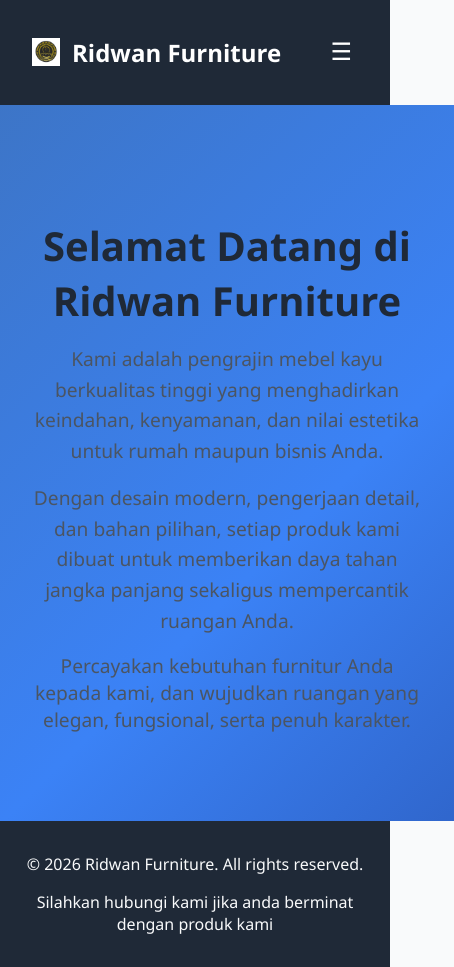
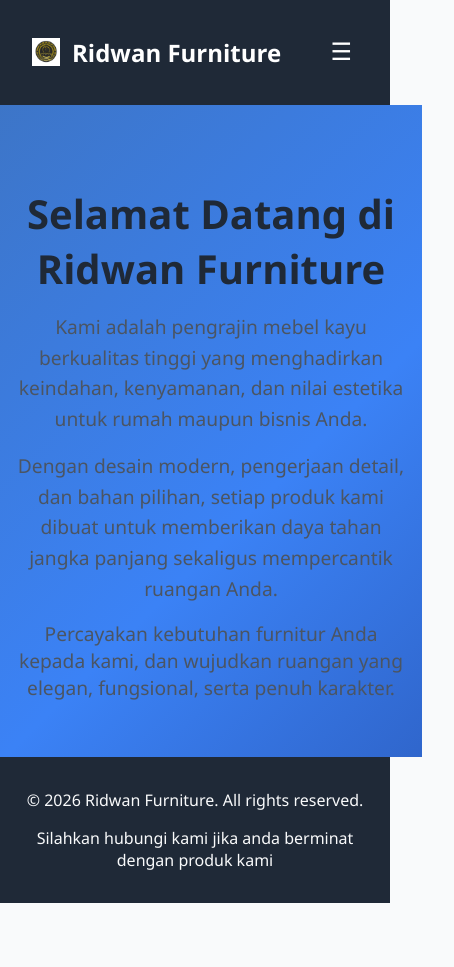
Before and after one commit to ilhamsurya0602-ctrl/ASUS, a React (Vite) app: page / in a window 390 px wide. Shown: the whole page, 454 px wide, since content can reach past the window. After the commit the page ends 903 px from the top, so only its background shows below. Built offline with nearby package versions, Linux system fonts and the light colour scheme.

Commit message:
update home section

```diff
--- a/src/App.jsx
+++ b/src/App.jsx
@@ -1,9 +1,9 @@
 import { BrowserRouter, Routes, Route } from "react-router-dom";
 import Navbar from "./components/Navbar";
+import Footer from "./components/Footer";
 import Home from "./pages/Home";
 import Portfolio from "./pages/Portfolio";
 import Contact from "./pages/Contact";
-import Footer from "./components/Footer";
 function App() {
   return (
     <BrowserRouter>
--- a/src/home.css
+++ b/src/home.css
@@ -5,10 +5,20 @@
   background-size: 300% 300%;
   animation: gradientBG 12s ease infinite;
   color: #0a61b8;
-  width: 100%;
-  min-height: 50vh;   /* tinggi penuh layar */
+  width: 50%;
+  min-height: 50vh;
   margin: 0;
 }
+
+/* Tambahkan aturan untuk layar kecil */
+@media (max-width: 768px) {
+  .hero {
+    width: 100%;
+    padding: 3rem 1rem; /* lebih kecil agar pas di HP */
+    min-height: 60vh;   /* bisa ditambah agar tetap penuh */
+  }
+}
+
 
 
 @keyframes gradientBG {
```
